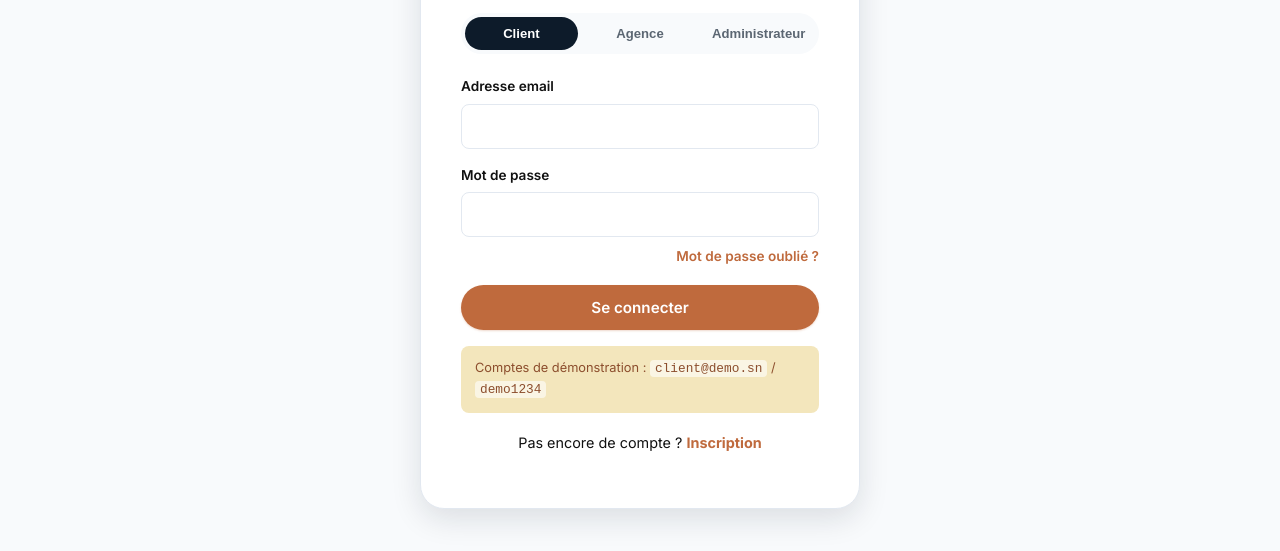
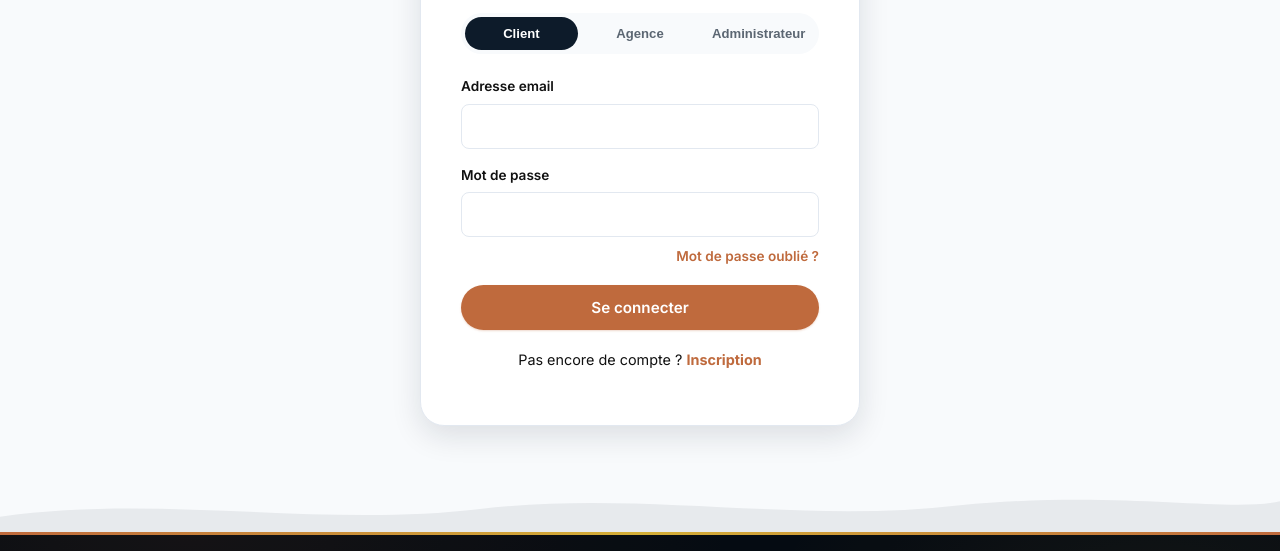
Before and after one commit to TambouraJules/timmo, a plain HTML site: page login.html in a window 1280 px wide. Shown: the part 236-787 px from the top of the page. Drawn offline with nearby package versions, Linux system fonts and the light colour scheme.

Commit message:
Retire les identifiants de démo de la page de connexion

```diff
--- a/login.html
+++ b/login.html
@@ -31,7 +31,6 @@
       <button type="submit" class="btn btn-primary btn-block" data-i18n="login_btn"></button>
     </form>
 
-    <div class="ti-demo-box" id="demo-box"></div>
 
     <p style="margin-top:18px;text-align:center;font-size:.9rem;">
       <span data-i18n="no_account"></span>
@@ -55,16 +54,8 @@
   tiRenderFooter();
 
   let TI_LOGIN_ROLE = new URLSearchParams(window.location.search).get('role') || 'client';
-  const demoCreds = {
-    client: 'client@demo.sn',
-    agency: 'agence@demo.sn',
-    admin: 'admin@demo.sn'
-  };
-
   function tiSetLoginRoleUI() {
     document.querySelectorAll('#role-tabs button').forEach(b => b.classList.toggle('active', b.dataset.role === TI_LOGIN_ROLE));
-    document.getElementById('demo-box').innerHTML =
-      `<span data-i18n="login_demo">${t('login_demo')}</span> : <code>${demoCreds[TI_LOGIN_ROLE]}</code> / <code>demo1234</code>`;
   }
   document.querySelectorAll('#role-tabs button').forEach(b => {
     b.addEventListener('click', () => { TI_LOGIN_ROLE = b.dataset.role; tiSetLoginRoleUI(); });
```
Also changed, not shown: dashboard-agency.html (+1 -1 lines).
